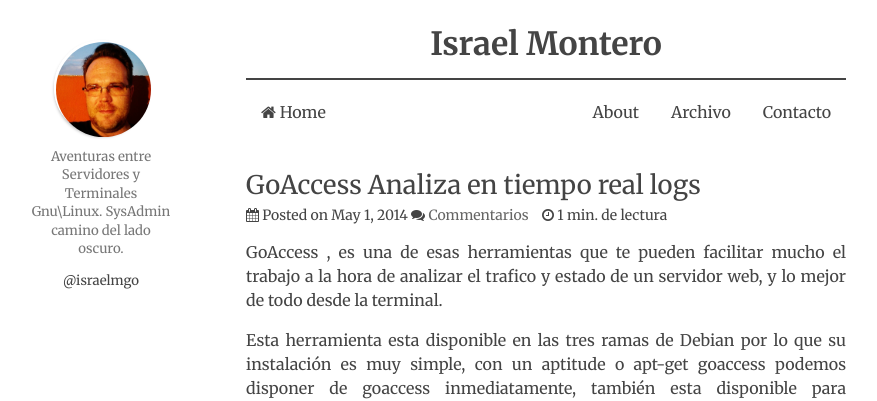
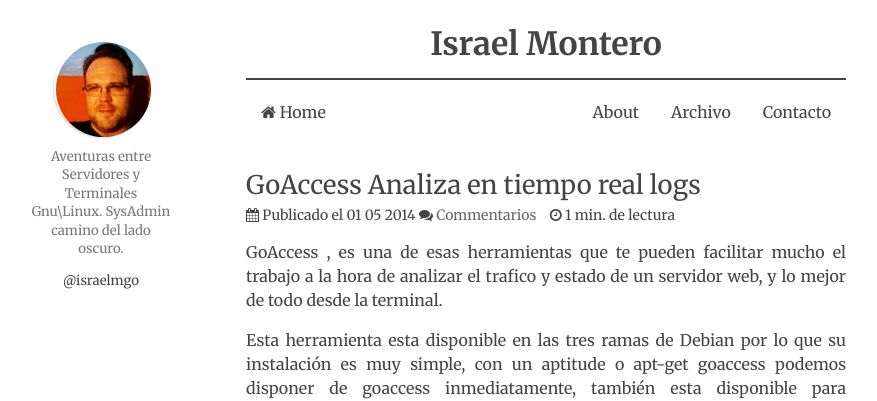
Before and after one commit to israelmgo/old-jekyll-blog, a Jekyll site: the page built from _posts/2014-05-01-GoAccess-Analiza-en-tiempo-real-logs.md, in a window 1280 px wide. Shown: the top 401 px of the page, without its empty margins (94-971 px from the left). Built offline with Jekyll 4.4.1, drawn with Linux system fonts in a browser that asks for light colours; nearby versions of some CDN libraries; comment, search, counter and statistics services are not loaded.

Commit message:
edit date format

```diff
--- a/_layouts/post.html
+++ b/_layouts/post.html
@@ -16,7 +16,7 @@
 
 	<h1 itemprop="name">{{ page.title }}</h1>
   <p class="meta">
-    <i class="fa fa-calendar"></i> <time datetime="{{page.date | date: "%Y-%m-%d"}}" itemprop="datePublished">Posted on {{ page.date | date: "%B %-d, %Y" }}</time>
+    <i class="fa fa-calendar"></i> <time datetime="{{page.date | date: "%d-%m-%Y"}}" itemprop="datePublished">Publicado el {{ page.date | date: "%d %m %Y" }}</time>
     <i class="fa fa-comments"></i> <a href="#comments">Commentarios</a>
     <i class="fa fa-clock-o"></i>
     {% capture words %}
```
